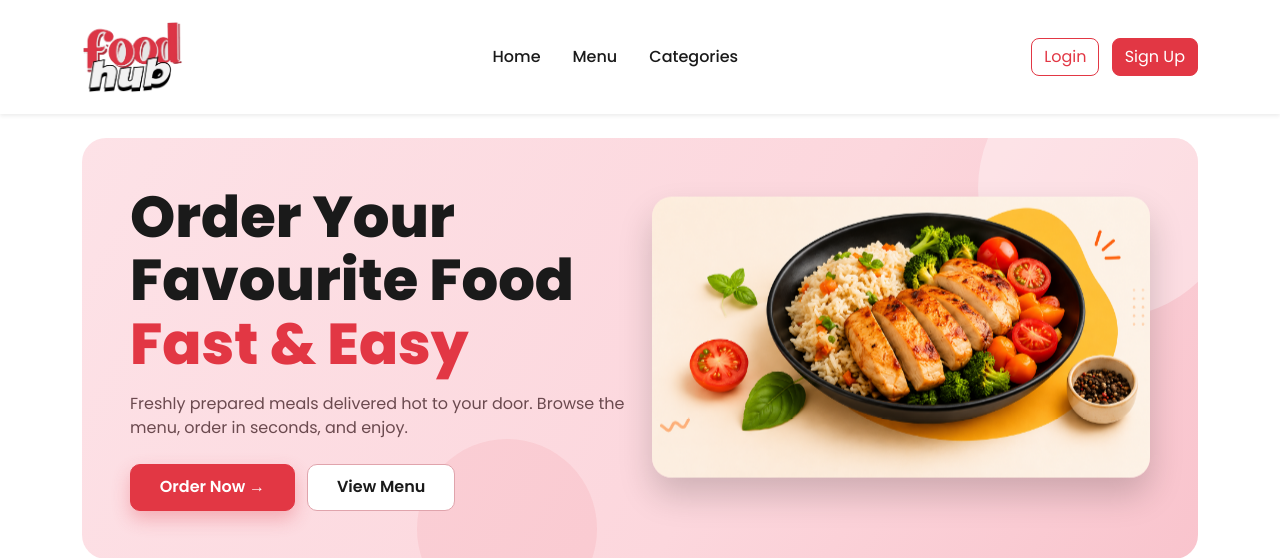
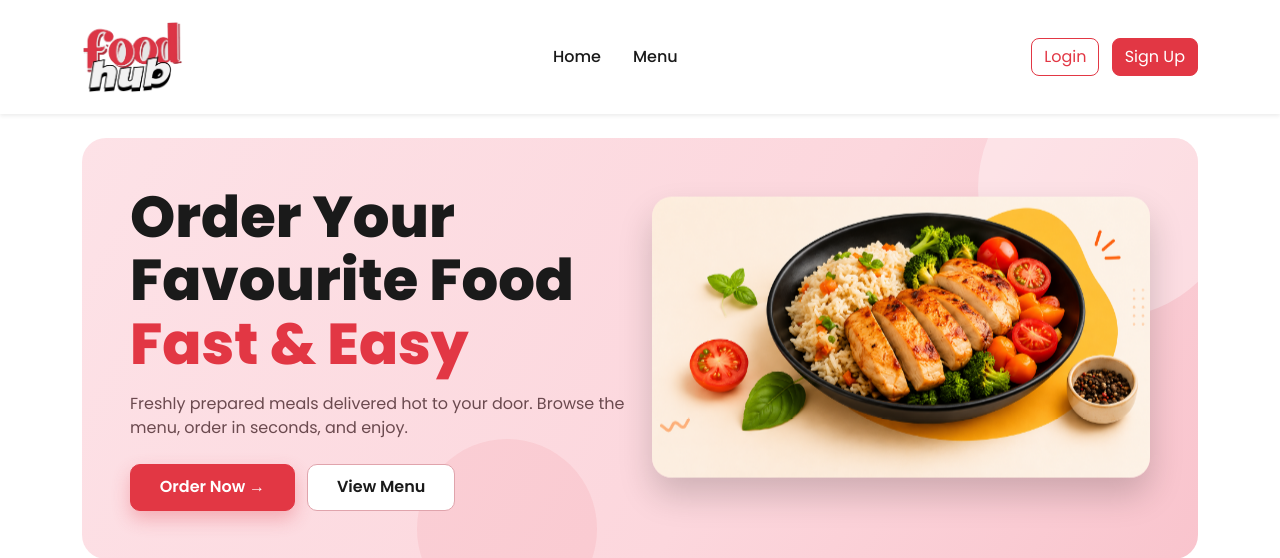
Before and after one commit to mthinzar/Team-4-DevOps, a Node server app: page / in a window 1280 px wide. Shown: the top 558 px of the page. Run offline with Node 20, Linux system fonts and the light colour scheme.

Commit message:
Remove nav bar filter

```diff
--- a/views/index.ejs
+++ b/views/index.ejs
@@ -289,7 +289,7 @@
         <div class="d-none d-lg-flex flex-grow-1 justify-content-center">
             <a href="/" class="nav-link-custom">Home</a>
             <a href="/menu" class="nav-link-custom">Menu</a>
-            <a href="#popular" class="nav-link-custom">Categories</a>
+
         </div>
 
         <div>
--- a/views/menu.ejs
+++ b/views/menu.ejs
@@ -247,7 +247,6 @@
         <div class="d-none d-lg-flex flex-grow-1 justify-content-center">
             <a href="/" class="nav-link-custom">Home</a>
             <a href="/menu" class="nav-link-custom active">Menu</a>
-            <a href="/#popular" class="nav-link-custom">Categories</a>
         </div>
 
         <div>
```
